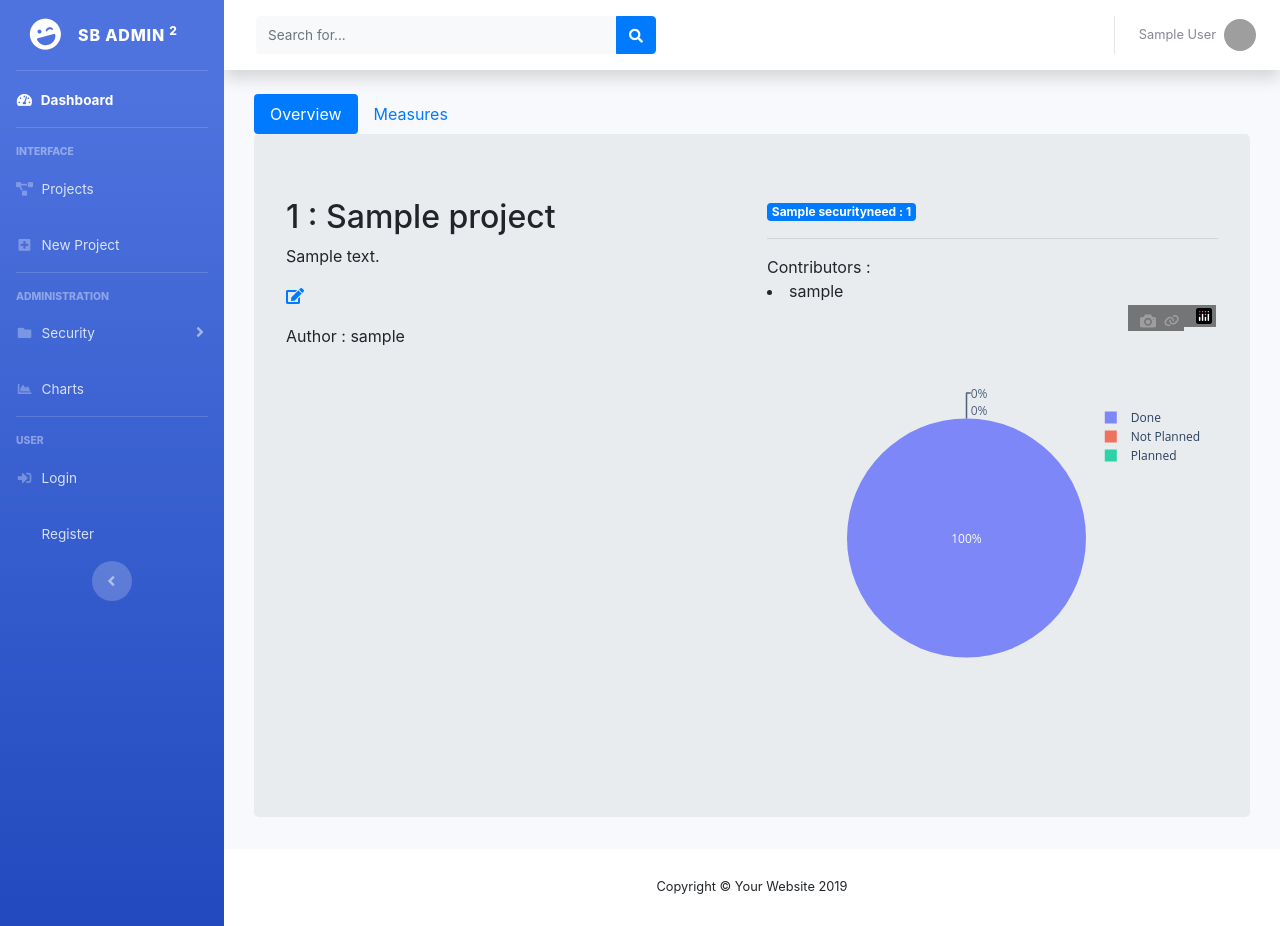
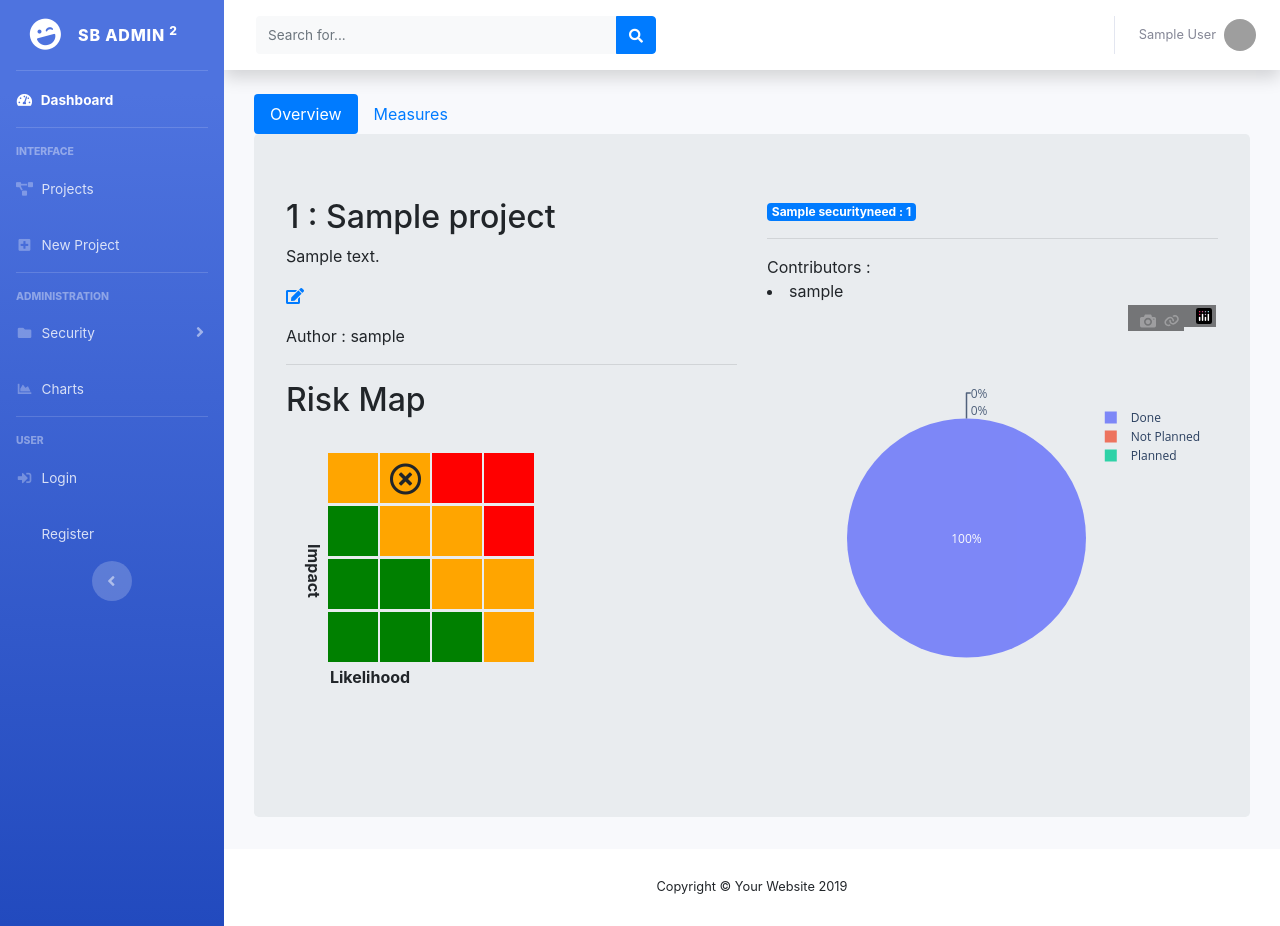
Before and after one commit to jeremiemathon/riskmanager, a Django app: page /project/1 in a window 1280 px wide. Run offline with Django 3.2, Linux system fonts and the light colour scheme; a user stored in the database is signed in; tables that the repository leaves empty hold one stand-in row (values such as "Sample post"); lists and menus that the app fills with data are empty; some libraries are stand-ins or nearby versions; grey boxes are pictures that could not be loaded.

Commit message:
risk map

```diff
--- a/risksmanager/basic/forms.py
+++ b/risksmanager/basic/forms.py
@@ -61,9 +61,13 @@ class ProjectControlForm(forms.ModelForm):
         #fields = '__all__'
         fields = ['control', 'project', 'applicable', 'status']
 
+
+
     def __init__(self, *args, **kwargs):
         super(ProjectControlForm, self).__init__(*args, **kwargs)
         self.fields['project'].widget.attrs['readonly'] = True
+        self.fields['project'].widget.attrs['disabled'] = True
         #self.fields['project'].widget = forms.widgets.TextInput(attrs={'readonly':'readonly'})
 
         self.fields['control'].widget.attrs['readonly'] = True
+        self.fields['control'].widget.attrs['disabled'] = True
--- a/risksmanager/basic/models.py
+++ b/risksmanager/basic/models.py
@@ -107,7 +107,7 @@ class Control(models.Model):
 	def __unicode__(self):
 		return u"{0}".format(self.title)
 	def __str__(self):
-		return u"{0}".format(self.title)
+		return u"{0}".format(self.code)
 	def get_absolute_url(self):
 		return reverse_lazy('controls')
 
--- a/risksmanager/basic/templates/basic/portal.html
+++ b/risksmanager/basic/templates/basic/portal.html
@@ -86,7 +86,7 @@
 						<div class="progress-bar bg-warning" role="progressbar" style="width: {{project.planned}}%" aria-valuenow="25"
 						aria-valuemin="0" aria-valuemax="100"></div>
 						<div class="progress-bar bg-danger" role="progressbar" style="width: {{project.notplanned}}%" aria-valuenow="25"
-						aria-valuemin="0" aria-valuemax="100"></div>
+						aria-valuemin="0" aria-valuemax="100">{{project.notplanned}}%</div>
 				</div>
 			</td>
 		</tr>
--- a/risksmanager/basic/templates/basic/project.html
+++ b/risksmanager/basic/templates/basic/project.html
@@ -26,6 +26,103 @@
 						</p>
 						<p><a href="{% url 'projectupdate' project.pk %}"><i class="fas fa-edit"></i></a></p>
 						Author : {{ project.author }}
+						<hr>
+						<h2>Risk Map</h2><br >
+						<section>
+
+							<table>
+<tbody>
+								<tr>
+									<th rowspan="8" style='transform: rotate(90deg)'>Impact</th>
+								</tr>
+								<tr class="row">
+									<td>
+										<div
+											style='background: orange;float: left;height: 50px;margin: 1%;width: 50px;'>
+										</div>
+									</td>
+									<td>
+										<div
+											style='background: orange;float: left;height: 50px;margin: 1%;width: 50px;text-align:center;padding: 10px 0'>
+											<i class="far fa-times-circle fa-2x"></i></div>
+									</td>
+									<td>
+										<div style='background: red;float: left;height: 50px;margin: 1%;width: 50px;'>
+										</div>
+									</td>
+									<td>
+										<div style='background: red;float: left;height: 50px;margin: 1%;width: 50px;'>
+										</div>
+									</td>
+								</tr>
+								<tr class="row">
+									<td>
+										<div style='background: green;float: left;height: 50px;margin: 1%;width: 50px;'>
+										</div>
+									</td>
+									<td>
+										<div
+											style='background: orange;float: left;height: 50px;margin: 1%;width: 50px;'>
+										</div>
+									</td>
+									<td>
+										<div
+											style='background: orange;float: left;height: 50px;margin: 1%;width: 50px;'>
+										</div>
+									</td>
+									<td>
+										<div style='background: red;float: left;height: 50px;margin: 1%;width: 50px;'>
+										</div>
+									</td>
+								</tr>
+								<tr class="row">
+									<td>
+										<div style='background: green;float: left;height: 50px;margin: 1%;width: 50px;'>
+										</div>
+									</td>
+									<td>
+										<div style='background: green;float: left;height: 50px;margin: 1%;width: 50px;'>
+										</div>
+									</td>
+									<td>
+										<div
+											style='background: orange;float: left;height: 50px;margin: 1%;width: 50px;'>
+										</div>
+									</td>
+									<td>
+										<div
+											style='background: orange;float: left;height: 50px;margin: 1%;width: 50px;'>
+										</div>
+									</td>
+								</tr>
+								<tr class="row">
+									<td>
+										<div style='background: green;float: left;height: 50px;margin: 1%;width: 50px;'>
+										</div>
+									</td>
+									<td>
+										<div style='background: green;float: left;height: 50px;margin: 1%;width: 50px;'>
+										</div>
+									</td>
+									<td>
+										<div style='background: green;float: left;height: 50px;margin: 1%;width: 50px;'>
+										</div>
+									</td>
+									<td>
+										<div
+											style='background: orange;float: left;height: 50px;margin: 1%;width: 50px;'>
+										</div>
+									</td>
+								</tr>
+								<tr class="row" style="text-align: center">
+									<td><th>Likelihood</th></td>
+								</tr>
+								</tbody>
+
+							</table>
+
+						</section>
+
 
 					</div>
 					<div class="col-md-6">
@@ -70,10 +167,11 @@
 					</tr>
 				</thead>
 				<tbody>
-				<h2>Applicable Measures</h2>
+					<h2>Applicable Measures</h2>
 					{% for projectcontrol in projectcontrols.all %}
 					{% if projectcontrol.project.id == project.id %}
-					<tr class="align-middle"{% if projectcontrol.get_applicable_display != "Applicable" %} style="background-color:#808080" {% endif %}>
+					<tr class="align-middle" {% if projectcontrol.get_applicable_display != "Applicable" %}
+						style="background-color:#808080" {% endif %}>
 						<th scope="row" class="align-middle">
 							<a href="{% url 'projectcontrolupdate' projectcontrol.pk %}"><span style="color:blue"><i
 										class="fas fa-edit"></i></span></a>
@@ -90,13 +188,13 @@
 						</td>
 						<td>
 							{% if projectcontrol.get_status_display == "Done" %}
-								<i class="fas fa-check" style="color:green"></i>
+							<i class="fas fa-check" style="color:green"></i>
 							{% endif %}
 							{% if projectcontrol.get_status_display == "Planned" %}
-								<i class="fas fa-clock" style="color:orange"></i>
+							<i class="fas fa-clock" style="color:orange"></i>
 							{% endif %}
 							{% if projectcontrol.get_status_display == "Not Planned" %}
-								<i class="fas fa-times" style="color:red"></i>
+							<i class="fas fa-times" style="color:red"></i>
 							{% endif %}
 						</td>
 					</tr>
@@ -117,5 +215,5 @@
 
 
 <script src="https://ajax.googleapis.com/ajax/libs/jquery/1.11.1/jquery.min.js"></script>
-<script src="//maxcdn.bootstrapcdn.com/bootstrap/3.2.0/js/bootstrap.min.js"></script>
+<script src="http://maxcdn.bootstrapcdn.com/bootstrap/3.2.0/js/bootstrap.min.js"></script>
 {% endblock content %}
--- a/risksmanager/basic/templates/basic/projectcontrol_form.html
+++ b/risksmanager/basic/templates/basic/projectcontrol_form.html
@@ -11,7 +11,6 @@
     <div class="col-md-12">
         <form method="post">
         {% csrf_token %}
-            {{ context.projectcontrol.project }}
             {% bootstrap_field form.project layout='vertical' size='sm' %}
             {% bootstrap_field form.control layout='horizontal' size='sm' %}
             {% bootstrap_field form.applicable layout='horizontal' size='sm' %}
```
